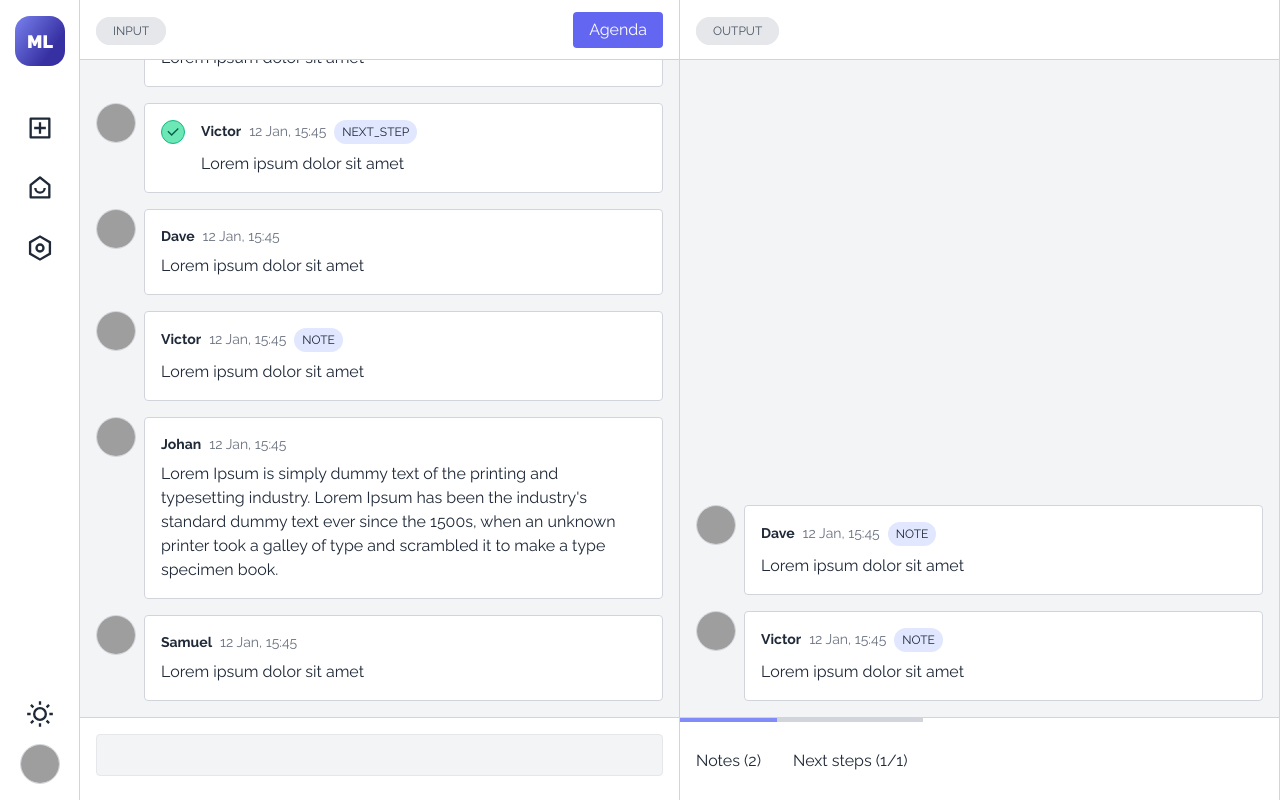
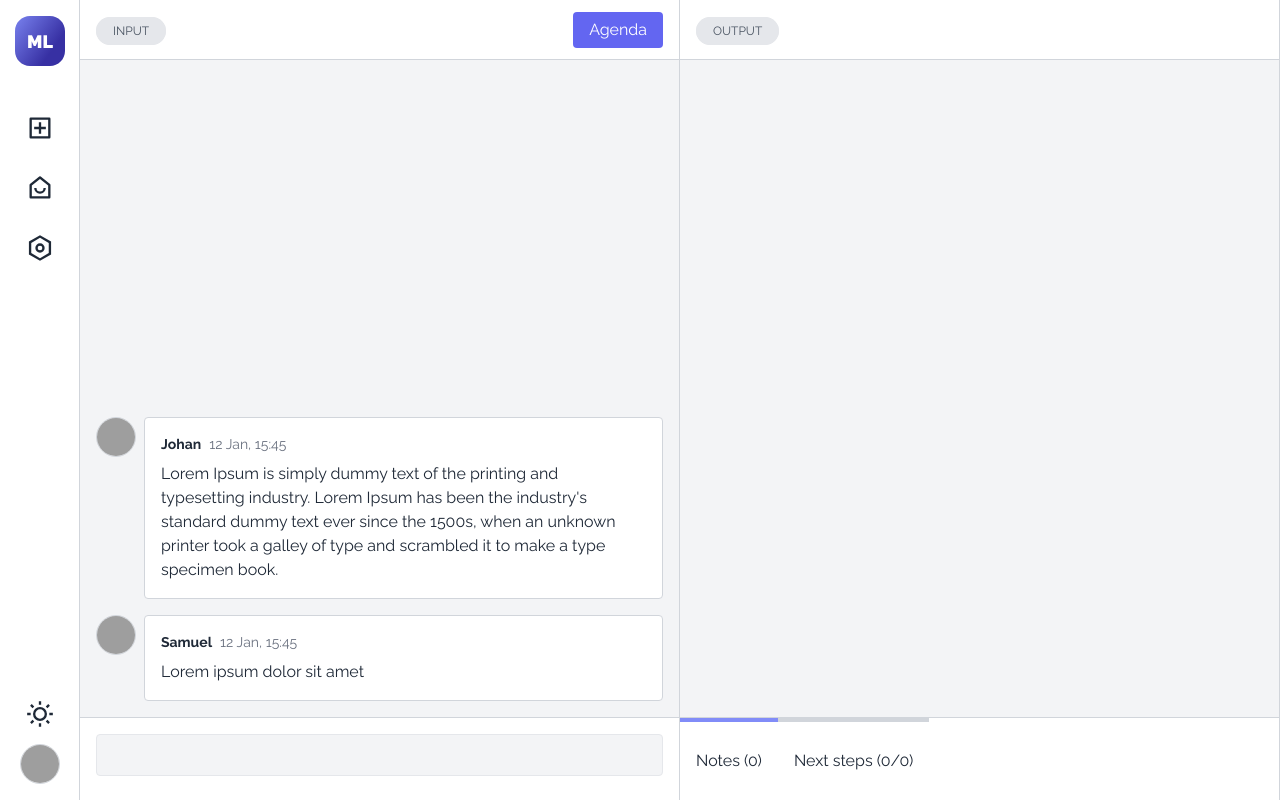
Before and after one commit to brslv/meetlog-web, a React (Create React App) app: page /m/1 in a window 1280 px wide. Built offline with nearby package versions, Linux system fonts and the light colour scheme; grey boxes are pictures that could not be loaded.

Commit message:
fix an issue with toggling next step's checked state

```diff
--- a/src/components/entities/EntitiesProvider.tsx
+++ b/src/components/entities/EntitiesProvider.tsx
@@ -28,13 +28,13 @@ interface IConvert {
   toNextStep(id: number): void
 }
 
-interface IContext {
+export interface IContext {
   items: IEntity[]
   convert: IConvert
   addItem: (text: string) => void
   removeItem: (id: number) => void
   removeFromOutput: (id: number) => void
-  toggleChecked: (id: number) => void
+  setChecked: (id: number, checked: boolean) => void
 }
 const Context = createContext<IContext | null>(null)
 
@@ -65,69 +65,6 @@ export default function EntitiesProvider({
       },
       text:
         "Lorem Ipsum is simply dummy text of the printing and typesetting industry. Lorem Ipsum has been the industry's standard dummy text ever since the 1500s, when an unknown printer took a galley of type and scrambled it to make a type specimen book. ",
-      output: null,
-    },
-    {
-      id: 3,
-      author: {
-        name: 'Victor',
-        avatar: {
-          src: 'https://randomuser.me/api/portraits/lego/3.jpg',
-        },
-      },
-      text: 'Lorem ipsum dolor sit amet',
-      output: {
-        type: 'NOTE',
-      },
-    },
-    {
-      id: 4,
-      author: {
-        name: 'Dave',
-        avatar: {
-          src: 'https://randomuser.me/api/portraits/lego/4.jpg',
-        },
-      },
-      text: 'Lorem ipsum dolor sit amet',
-      output: null,
-    },
-    {
-      id: 5,
-      author: {
-        name: 'Victor',
-        avatar: {
-          src: 'https://randomuser.me/api/portraits/lego/3.jpg',
-        },
-      },
-      text: 'Lorem ipsum dolor sit amet',
-      output: {
-        type: 'NEXT_STEP',
-        checked: true,
-      },
-    },
-    {
-      id: 6,
-      author: {
-        name: 'Dave',
-        avatar: {
-          src: 'https://randomuser.me/api/portraits/lego/4.jpg',
-        },
-      },
-      text: 'Lorem ipsum dolor sit amet',
-      output: {
-        type: 'NOTE',
-      },
-    },
-    {
-      id: 7,
-      author: {
-        name: 'Dave',
-        avatar: {
-          src: 'https://randomuser.me/api/portraits/lego/4.jpg',
-        },
-      },
-      text:
-        "Lorem Ipsum is simply dummy text of the printing and typesetting industry. Lorem Ipsum has been the industry's standard",
       output: null,
     },
   ])
@@ -197,11 +134,11 @@ export default function EntitiesProvider({
     )
   }
 
-  const toggleChecked = (id: number) => {
+  const setChecked = (id: number, checked: boolean) => {
     setItems((prev) =>
       prev.map((item) => {
         if (item.id === id && item.output?.type === 'NEXT_STEP') {
-          item.output.checked = !item.output.checked
+          item.output.checked = checked
         }
         return item
       })
@@ -214,7 +151,7 @@ export default function EntitiesProvider({
     addItem,
     removeItem,
     removeFromOutput,
-    toggleChecked,
+    setChecked,
   }
 
   return <Context.Provider value={value}>{children}</Context.Provider>
--- a/src/components/entities/Entity.tsx
+++ b/src/components/entities/Entity.tsx
@@ -13,7 +13,7 @@ function EntityCheckbox({
   onToggle,
 }: {
   checked?: boolean
-  onToggle: (isChecked: boolean) => void
+  onToggle: (checked: boolean) => void
 }) {
   const [isChecked, setIsChecked] = useState(checked)
   useEffect(() => setIsChecked(checked), [checked])
@@ -43,7 +43,7 @@ function EntityBody({
   data: IEntity
   isContextMenuOpen: boolean
 }) {
-  const { toggleChecked } = useEntities()
+  const { setChecked } = useEntities()
   return (
     <Card
       key={data.id}
@@ -53,11 +53,11 @@ function EntityBody({
       })}
     >
       <div className="flex">
-        {data.output?.type === 'NEXT_STEP' ? (
+        {data && data.output?.type === 'NEXT_STEP' ? (
           <div className="mr-4">
             <EntityCheckbox
               checked={data.output.checked}
-              onToggle={() => toggleChecked(data.id)}
+              onToggle={(checked) => setChecked(data.id, checked)}
             />
           </div>
         ) : null}
--- a/src/components/meeting/Input.tsx
+++ b/src/components/meeting/Input.tsx
@@ -3,15 +3,19 @@ import Agenda from '../Agenda'
 import MeetingInputFooter from './MeetingInputFooter'
 import InputEntityContextMenu from '../entities/contextMenu/InputEntityContextMenu'
 import React from 'react'
-import { useEntities } from '../entities/EntitiesProvider'
+import { IEntity } from '../entities/EntitiesProvider'
 
-export default function Input() {
-  const { items, addItem } = useEntities()
-
+export default function Input({
+  items,
+  onAdd,
+}: {
+  items: IEntity[]
+  onAdd: (text: string) => void
+}) {
   return (
     <MeetingSection
       headerRight={<Agenda />}
-      footer={<MeetingInputFooter onSubmitInput={addItem} />}
+      footer={<MeetingInputFooter onSubmitInput={onAdd} />}
       title="Input"
       entities={items}
       contextMenu={(entity, options) => (
--- a/src/components/meeting/Output.tsx
+++ b/src/components/meeting/Output.tsx
@@ -4,11 +4,10 @@ import MeetingOutputFooter, {
 } from './MeetingOutputFooter'
 import OutputEntityContextMenu from '../entities/contextMenu/OutputEntityContextMenu'
 import React, { useState } from 'react'
-import { useEntities } from '../entities/EntitiesProvider'
+import { IEntity } from '../entities/EntitiesProvider'
 import { filterEntities } from './utils'
 
-export default function Output() {
-  const { items } = useEntities()
+export default function Output({ items }: { items: IEntity[] }) {
   const [activeSection, setActiveSection] = useState(
     MeetingOutputFooterSections.Notes
   )
--- a/src/pages/MeetingPage.tsx
+++ b/src/pages/MeetingPage.tsx
@@ -3,15 +3,18 @@ import SideNav, { SideNavPusher } from '../components/SideNav'
 import React from 'react'
 import Input from '../components/meeting/Input'
 import Output from '../components/meeting/Output'
+import { useEntities } from '../components/entities/EntitiesProvider'
 
 export default function MeetingPage() {
+  const { items, addItem } = useEntities()
+
   return (
     <Page>
       <SideNav />
       <SideNavPusher>
         <div className="h-screen grid grid-cols-2">
-          <Input />
-          <Output />
+          <Input items={items} onAdd={addItem} />
+          <Output items={items} />
         </div>
       </SideNavPusher>
     </Page>
```
